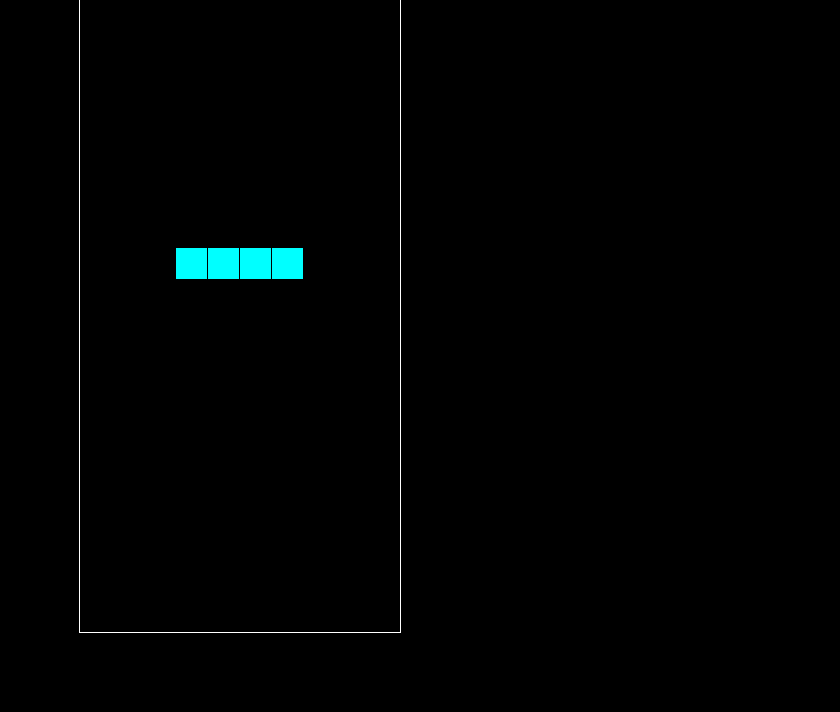
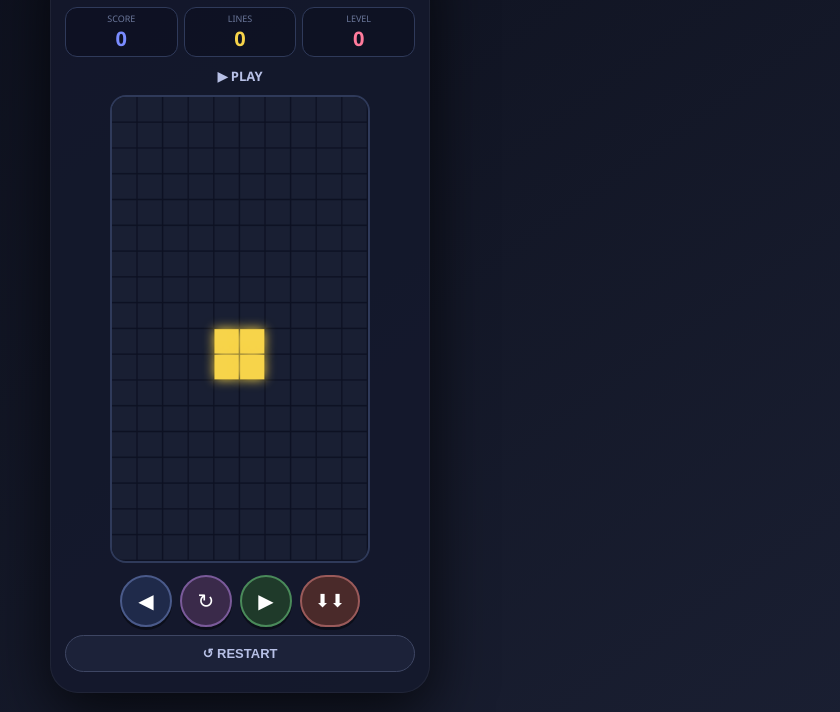
Before and after one commit to kkeizzahB/RAW, a website: page Cmds/games/tetris.html in a window 1280 px wide. Shown: the part 88-800 px from the top of the page, without its empty margins (400-1240 px from the left). Drawn offline with Linux system fonts and the light colour scheme.

Commit message:
Update tetris.html

```diff
--- a/Cmds/games/tetris.html
+++ b/Cmds/games/tetris.html
@@ -1,319 +1,403 @@
 <!DOCTYPE html>
-<html>
+<html lang="en">
 <head>
-  <title>Basic Tetris HTML Game</title>
   <meta charset="UTF-8">
+  <meta name="viewport" content="width=device-width,initial-scale=1.0,maximum-scale=1.0,user-scalable=no">
+  <title>TETRIS</title>
   <style>
-  html, body {
-    height: 100%;
+    * {
+      box-sizing: border-box;
+      -webkit-tap-highlight-color: transparent;
+      user-select: none;
+    }
+    body {
       margin: 0;
+      min-height: 100vh;
+      background: linear-gradient(145deg, #0b0e1a, #1a1f32);
+      display: flex;
+      justify-content: center;
+      align-items: center;
+      font-family: 'Segoe UI', sans-serif;
+      padding: 10px;
     }
-
-  body {
-    background: black;
+    .game {
+      max-width: 380px;
+      width: 100%;
+      background: rgba(20, 25, 45, 0.85);
+      border-radius: 28px;
+      padding: 16px 14px 20px;
+      box-shadow: 0 20px 60px rgba(0, 0, 0, 0.7);
+      border: 1px solid rgba(255, 255, 255, 0.05);
+    }
+    h1 {
+      text-align: center;
+      margin: 0 0 2px;
+      font-size: 24px;
+      font-weight: 800;
+      background: linear-gradient(135deg, #b7baff, #7a8cff);
+      -webkit-background-clip: text;
+      background-clip: text;
+      color: transparent;
+    }
+    .sub {
+      text-align: center;
+      color: #8892b5;
+      font-size: 10px;
+      letter-spacing: 2px;
+      margin-bottom: 10px;
+    }
+    .score-row {
+      display: grid;
+      grid-template-columns: 1fr 1fr 1fr;
+      gap: 6px;
+      margin-bottom: 10px;
+    }
+    .score-box {
+      background: rgba(10, 14, 30, 0.6);
+      border: 1px solid #2f3a5a;
+      border-radius: 12px;
+      padding: 4px 0;
+      text-align: center;
+    }
+    .score-box small {
+      display: block;
+      font-size: 9px;
+      color: #6a7699;
+      text-transform: uppercase;
+    }
+    .score-box strong {
+      font-size: 20px;
+      color: #f0f4ff;
+    }
+    .score-box:nth-child(1) strong { color: #7a8cff; }
+    .score-box:nth-child(2) strong { color: #f7d44a; }
+    .score-box:nth-child(3) strong { color: #ff7b9c; }
+    #status {
+      text-align: center;
+      height: 22px;
+      font-weight: 600;
+      font-size: 13px;
+      color: #b7c0e6;
+      margin-bottom: 6px;
+    }
+    canvas {
+      display: block;
+      width: 100%;
+      max-width: 260px;
+      aspect-ratio: 10/18;
+      margin: 0 auto;
+      background: #0d1122;
+      border-radius: 16px;
+      border: 2px solid #2f3a5a;
+      touch-action: none;
+    }
+    .controls {
+      display: flex;
+      gap: 8px;
+      justify-content: center;
+      margin: 12px auto 8px;
+      max-width: 300px;
+    }
+    .ctrl-btn {
+      background: #1f2640;
+      border: 2px solid #3e4663;
+      border-radius: 40px;
+      width: 52px;
+      height: 52px;
+      font-size: 20px;
+      color: white;
       display: flex;
       align-items: center;
       justify-content: center;
+      cursor: pointer;
+      box-shadow: 0 3px 0 #0b0e1a;
+      transition: 0.05s linear;
+      touch-action: manipulation;
     }
-
-  canvas {
-    border: 1px solid white;
+    .ctrl-btn:active {
+      transform: scale(0.85);
+      box-shadow: 0 1px 0 #0b0e1a;
+    }
+    .ctrl-btn.left { background: #1f2a4a; border-color: #4a5a8a; }
+    .ctrl-btn.right { background: #1f3a2a; border-color: #4a8a5a; }
+    .ctrl-btn.rotate { background: #3a2a4a; border-color: #7a5a9a; }
+    .ctrl-btn.drop { background: #4a2a2a; border-color: #9a5a5a; width: 60px; font-size: 18px; }
+    .menu-row {
+      display: flex;
+      gap: 8px;
+      margin-top: 8px;
+    }
+    .menu-btn {
+      flex: 1;
+      background: rgba(30, 37, 60, 0.8);
+      border: 1px solid #3e4663;
+      border-radius: 20px;
+      padding: 10px;
+      font-weight: 600;
+      color: #b7c0e6;
+      font-size: 13px;
+      cursor: pointer;
+      text-align: center;
+      transition: 0.2s;
+    }
+    .menu-btn:hover { background: #2a345a; border-color: #7a8cff; color: white; }
+    @media (max-width: 380px) {
+      .ctrl-btn { width: 44px; height: 44px; font-size: 16px; }
+      .ctrl-btn.drop { width: 52px; font-size: 15px; }
     }
   </style>
 </head>
 <body>
-<canvas width="320" height="640" id="game"></canvas>
+<div class="game">
+  <h1>⬛ TETRIS</h1>
+  <div class="sub">rotate · drop · clear</div>
+  <div class="score-row">
+    <div class="score-box"><small>score</small><strong id="scoreDisplay">0</strong></div>
+    <div class="score-box"><small>lines</small><strong id="linesDisplay">0</strong></div>
+    <div class="score-box"><small>level</small><strong id="levelDisplay">0</strong></div>
+  </div>
+  <div id="status">▶ PLAY</div>
+  <canvas id="c" width="200" height="360"></canvas>
+  <div class="controls">
+    <button class="ctrl-btn left" id="leftBtn">◀</button>
+    <button class="ctrl-btn rotate" id="rotateBtn">↻</button>
+    <button class="ctrl-btn right" id="rightBtn">▶</button>
+    <button class="ctrl-btn drop" id="dropBtn">⬇⬇</button>
+  </div>
+  <div class="menu-row">
+    <button class="menu-btn" id="restartBtn">↺ RESTART</button>
+  </div>
+</div>
 <script>
-// https://tetris.fandom.com/wiki/Tetris_Guideline
+const canvas = document.getElementById('c');
+const ctx = canvas.getContext('2d');
+const statusEl = document.getElementById('status');
+const scoreEl = document.getElementById('scoreDisplay');
+const linesEl = document.getElementById('linesDisplay');
+const levelEl = document.getElementById('levelDisplay');
 
-// get a random integer between the range of [min,max]
-// @see https://stackoverflow.com/a/1527820/2124254
-function getRandomInt(min, max) {
-  min = Math.ceil(min);
-  max = Math.floor(max);
+const COLS = 10, ROWS = 18, BS = 20;
+let board = Array.from({length: ROWS}, () => Array(COLS).fill(0));
+let score = 0, lines = 0, level = 0, gameOver = false;
+let dropInterval = 500, lastDrop = 0;
+let piece, px, py;
+let animId = null;
 
-  return Math.floor(Math.random() * (max - min + 1)) + min;
+const PIECES = [
+  { shape: [[1,1,1,1]], color: '#4ad9d9' },
+  { shape: [[1,1],[1,1]], color: '#f7d44a' },
+  { shape: [[0,1,0],[1,1,1]], color: '#b47aff' },
+  { shape: [[0,1,1],[1,1,0]], color: '#6fdf9f' },
+  { shape: [[1,1,0],[0,1,1]], color: '#ff7b9c' },
+  { shape: [[1,0,0],[1,1,1]], color: '#ff9f6e' },
+  { shape: [[0,0,1],[1,1,1]], color: '#7a8cff' }
+];
+
+function randPiece() {
+  const p = PIECES[Math.floor(Math.random() * PIECES.length)];
+  return { shape: p.shape.map(r => [...r]), color: p.color };
 }
 
-// generate a new tetromino sequence
-// @see https://tetris.fandom.com/wiki/Random_Generator
-function generateSequence() {
-  const sequence = ['I', 'J', 'L', 'O', 'S', 'T', 'Z'];
-
-  while (sequence.length) {
-    const rand = getRandomInt(0, sequence.length - 1);
-    const name = sequence.splice(rand, 1)[0];
-    tetrominoSequence.push(name);
+function spawn() {
+  const p = randPiece();
+  piece = p;
+  px = Math.floor((COLS - p.shape[0].length) / 2);
+  py = 0;
+  if (collide(px, py, p.shape)) {
+    gameOver = true;
+    statusEl.textContent = '💔 GAME OVER';
+    piece = null;
+  } else {
+    gameOver = false;
+    statusEl.textContent = '▶ PLAY';
   }
 }
 
-// get the next tetromino in the sequence
-function getNextTetromino() {
-  if (tetrominoSequence.length === 0) {
-    generateSequence();
+function collide(ox, oy, shape) {
+  for (let r = 0; r < shape.length; r++) {
+    for (let c = 0; c < shape[0].length; c++) {
+      if (shape[r][c]) {
+        const bx = ox + c, by = oy + r;
+        if (bx < 0 || bx >= COLS || by >= ROWS || by < 0) return true;
+        if (by >= 0 && board[by][bx]) return true;
+      }
+    }
+  }
+  return false;
 }
 
-  const name = tetrominoSequence.pop();
-  const matrix = tetrominos[name];
-
-  // I and O start centered, all others start in left-middle
-  const col = playfield[0].length / 2 - Math.ceil(matrix[0].length / 2);
-
-  // I starts on row 21 (-1), all others start on row 22 (-2)
-  const row = name === 'I' ? -1 : -2;
-
-  return {
-    name: name,      // name of the piece (L, O, etc.)
-    matrix: matrix,  // the current rotation matrix
-    row: row,        // current row (starts offscreen)
-    col: col         // current col
-  };
+function merge() {
+  if (!piece) return;
+  for (let r = 0; r < piece.shape.length; r++) {
+    for (let c = 0; c < piece.shape[0].length; c++) {
+      if (piece.shape[r][c]) {
+        const bx = px + c, by = py + r;
+        if (by >= 0 && by < ROWS && bx >= 0 && bx < COLS) board[by][bx] = piece.color;
       }
-
-// rotate an NxN matrix 90deg
-// @see https://codereview.stackexchange.com/a/186834
-function rotate(matrix) {
-  const N = matrix.length - 1;
-  const result = matrix.map((row, i) =>
-    row.map((val, j) => matrix[N - j][i])
-  );
-
-  return result;
-}
-
-// check to see if the new matrix/row/col is valid
-function isValidMove(matrix, cellRow, cellCol) {
-  for (let row = 0; row < matrix.length; row++) {
-    for (let col = 0; col < matrix[row].length; col++) {
-      if (matrix[row][col] && (
-          // outside the game bounds
-          cellCol + col < 0 ||
-          cellCol + col >= playfield[0].length ||
-          cellRow + row >= playfield.length ||
-          // collides with another piece
-          playfield[cellRow + row][cellCol + col])
-        ) {
-        return false;
     }
   }
 }
 
-  return true;
+function clearLines() {
+  let cleared = 0;
+  for (let r = ROWS - 1; r >= 0; ) {
+    if (board[r].every(c => c !== 0)) {
+      board.splice(r, 1);
+      board.unshift(Array(COLS).fill(0));
+      cleared++;
+    } else r--;
   }
-
-// place the tetromino on the playfield
-function placeTetromino() {
-  for (let row = 0; row < tetromino.matrix.length; row++) {
-    for (let col = 0; col < tetromino.matrix[row].length; col++) {
-      if (tetromino.matrix[row][col]) {
-
-        // game over if piece has any part offscreen
-        if (tetromino.row + row < 0) {
-          return showGameOver();
-        }
-
-        playfield[tetromino.row + row][tetromino.col + col] = tetromino.name;
-      }
+  if (cleared) {
+    lines += cleared;
+    score += [0, 40, 100, 300, 1200][Math.min(cleared, 4)] * (level + 1);
+    level = Math.floor(lines / 10);
+    dropInterval = Math.max(80, 500 - level * 30);
+    updateUI();
   }
 }
 
-  // check for line clears starting from the bottom and working our way up
-  for (let row = playfield.length - 1; row >= 0; ) {
-    if (playfield[row].every(cell => !!cell)) {
+function lock() {
+  if (!piece) return;
+  merge();
+  clearLines();
+  spawn();
+  updateUI();
+}
 
-      // drop every row above this one
-      for (let r = row; r >= 0; r--) {
-        for (let c = 0; c < playfield[r].length; c++) {
-          playfield[r][c] = playfield[r-1][c];
+function move(dx, dy) {
+  if (!piece || gameOver) return;
+  if (!collide(px + dx, py + dy, piece.shape)) {
+    px += dx; py += dy;
+  } else if (dy === 1) lock();
+}
+
+function rotate() {
+  if (!piece || gameOver) return;
+  const old = piece.shape;
+  const rotated = old[0].map((_, i) => old.map(r => r[i]).reverse());
+  if (!collide(px, py, rotated)) piece.shape = rotated;
+  else if (!collide(px - 1, py, rotated)) { px--; piece.shape = rotated; }
+  else if (!collide(px + 1, py, rotated)) { px++; piece.shape = rotated; }
+}
+
+function drop() {
+  if (!piece || gameOver) return;
+  while (!collide(px, py + 1, piece.shape)) py++;
+  lock();
+}
+
+function draw() {
+  ctx.clearRect(0, 0, 200, 360);
+  for (let r = 0; r < ROWS; r++) {
+    for (let c = 0; c < COLS; c++) {
+      const col = board[r][c];
+      ctx.fillStyle = col || '#191f33';
+      ctx.fillRect(c * BS, r * BS, BS - 1, BS - 1);
     }
   }
-    }
-    else {
-      row--;
-    }
-  }
-
-  tetromino = getNextTetromino();
-}
-
-// show the game over screen
-function showGameOver() {
-  cancelAnimationFrame(rAF);
-  gameOver = true;
-
-  context.fillStyle = 'black';
-  context.globalAlpha = 0.75;
-  context.fillRect(0, canvas.height / 2 - 30, canvas.width, 60);
-
-  context.globalAlpha = 1;
-  context.fillStyle = 'white';
-  context.font = '36px monospace';
-  context.textAlign = 'center';
-  context.textBaseline = 'middle';
-  context.fillText('GAME OVER!', canvas.width / 2, canvas.height / 2);
-}
-
-const canvas = document.getElementById('game');
-const context = canvas.getContext('2d');
-const grid = 32;
-const tetrominoSequence = [];
-
-// keep track of what is in every cell of the game using a 2d array
-// tetris playfield is 10x20, with a few rows offscreen
-const playfield = [];
-
-// populate the empty state
-for (let row = -2; row < 20; row++) {
-  playfield[row] = [];
-
-  for (let col = 0; col < 10; col++) {
-    playfield[row][col] = 0;
-  }
-}
-
-// how to draw each tetromino
-// @see https://tetris.fandom.com/wiki/SRS
-const tetrominos = {
-  'I': [
-    [0,0,0,0],
-    [1,1,1,1],
-    [0,0,0,0],
-    [0,0,0,0]
-  ],
-  'J': [
-    [1,0,0],
-    [1,1,1],
-    [0,0,0],
-  ],
-  'L': [
-    [0,0,1],
-    [1,1,1],
-    [0,0,0],
-  ],
-  'O': [
-    [1,1],
-    [1,1],
-  ],
-  'S': [
-    [0,1,1],
-    [1,1,0],
-    [0,0,0],
-  ],
-  'Z': [
-    [1,1,0],
-    [0,1,1],
-    [0,0,0],
-  ],
-  'T': [
-    [0,1,0],
-    [1,1,1],
-    [0,0,0],
-  ]
-};
-
-// color of each tetromino
-const colors = {
-  'I': 'cyan',
-  'O': 'yellow',
-  'T': 'purple',
-  'S': 'green',
-  'Z': 'red',
-  'J': 'blue',
-  'L': 'orange'
-};
-
-let count = 0;
-let tetromino = getNextTetromino();
-let rAF = null;  // keep track of the animation frame so we can cancel it
-let gameOver = false;
-
-// game loop
-function loop() {
-  rAF = requestAnimationFrame(loop);
-  context.clearRect(0,0,canvas.width,canvas.height);
-
-  // draw the playfield
-  for (let row = 0; row < 20; row++) {
-    for (let col = 0; col < 10; col++) {
-      if (playfield[row][col]) {
-        const name = playfield[row][col];
-        context.fillStyle = colors[name];
-
-        // drawing 1 px smaller than the grid creates a grid effect
-        context.fillRect(col * grid, row * grid, grid-1, grid-1);
-      }
-    }
-  }
-
-  // draw the active tetromino
-  if (tetromino) {
-
-    // tetromino falls every 35 frames
-    if (++count > 35) {
-      tetromino.row++;
-      count = 0;
-
-      // place piece if it runs into anything
-      if (!isValidMove(tetromino.matrix, tetromino.row, tetromino.col)) {
-        tetromino.row--;
-        placeTetromino();
-      }
-    }
-
-    context.fillStyle = colors[tetromino.name];
-
-    for (let row = 0; row < tetromino.matrix.length; row++) {
-      for (let col = 0; col < tetromino.matrix[row].length; col++) {
-        if (tetromino.matrix[row][col]) {
-
-          // drawing 1 px smaller than the grid creates a grid effect
-          context.fillRect((tetromino.col + col) * grid, (tetromino.row + row) * grid, grid-1, grid-1);
+  if (piece && !gameOver) {
+    for (let r = 0; r < piece.shape.length; r++) {
+      for (let c = 0; c < piece.shape[0].length; c++) {
+        if (piece.shape[r][c]) {
+          ctx.fillStyle = piece.color;
+          ctx.shadowColor = piece.color;
+          ctx.shadowBlur = 8;
+          ctx.fillRect((px + c) * BS, (py + r) * BS, BS - 1, BS - 1);
+          ctx.shadowBlur = 0;
         }
       }
     }
   }
 }
 
-// listen to keyboard events to move the active tetromino
-document.addEventListener('keydown', function(e) {
-  if (gameOver) return;
-
-  // left and right arrow keys (move)
-  if (e.which === 37 || e.which === 39) {
-    const col = e.which === 37
-      ? tetromino.col - 1
-      : tetromino.col + 1;
-
-    if (isValidMove(tetromino.matrix, tetromino.row, col)) {
-      tetromino.col = col;
-    }
+function updateUI() {
+  scoreEl.textContent = score;
+  linesEl.textContent = lines;
+  levelEl.textContent = level;
 }
 
-  // up arrow key (rotate)
-  if (e.which === 38) {
-    const matrix = rotate(tetromino.matrix);
-    if (isValidMove(matrix, tetromino.row, tetromino.col)) {
-      tetromino.matrix = matrix;
+function loop(time) {
+  if (!gameOver && piece && time - lastDrop > dropInterval) {
+    move(0, 1);
+    lastDrop = time;
   }
+  draw();
+  animId = requestAnimationFrame(loop);
 }
 
-  // down arrow key (drop)
-  if(e.which === 40) {
-    const row = tetromino.row + 1;
-
-    if (!isValidMove(tetromino.matrix, row, tetromino.col)) {
-      tetromino.row = row - 1;
-
-      placeTetromino();
-      return;
+function start() {
+  if (animId) cancelAnimationFrame(animId);
+  board = Array.from({length: ROWS}, () => Array(COLS).fill(0));
+  score = 0; lines = 0; level = 0; dropInterval = 500;
+  gameOver = false;
+  statusEl.textContent = '▶ PLAY';
+  updateUI();
+  spawn();
+  lastDrop = performance.now();
+  animId = requestAnimationFrame(loop);
 }
 
-    tetromino.row = row;
-  }
+// --- EVENT BINDINGS ---
+// Left button
+document.getElementById('leftBtn').addEventListener('click', function(e) {
+  e.preventDefault();
+  move(-1, 0);
+});
+document.getElementById('leftBtn').addEventListener('touchstart', function(e) {
+  e.preventDefault();
+  move(-1, 0);
 });
 
-// start the game
-rAF = requestAnimationFrame(loop);
+// Right button
+document.getElementById('rightBtn').addEventListener('click', function(e) {
+  e.preventDefault();
+  move(1, 0);
+});
+document.getElementById('rightBtn').addEventListener('touchstart', function(e) {
+  e.preventDefault();
+  move(1, 0);
+});
+
+// Rotate button
+document.getElementById('rotateBtn').addEventListener('click', function(e) {
+  e.preventDefault();
+  rotate();
+});
+document.getElementById('rotateBtn').addEventListener('touchstart', function(e) {
+  e.preventDefault();
+  rotate();
+});
+
+// Drop button
+document.getElementById('dropBtn').addEventListener('click', function(e) {
+  e.preventDefault();
+  drop();
+});
+document.getElementById('dropBtn').addEventListener('touchstart', function(e) {
+  e.preventDefault();
+  drop();
+});
+
+// Restart button
+document.getElementById('restartBtn').addEventListener('click', start);
+document.getElementById('restartBtn').addEventListener('touchstart', function(e) {
+  e.preventDefault();
+  start();
+});
+
+// Keyboard controls
+document.addEventListener('keydown', function(e) {
+  if (e.repeat) return;
+  if (e.key === 'ArrowLeft') { e.preventDefault(); move(-1, 0); }
+  else if (e.key === 'ArrowRight') { e.preventDefault(); move(1, 0); }
+  else if (e.key === 'ArrowUp') { e.preventDefault(); rotate(); }
+  else if (e.key === 'ArrowDown') { e.preventDefault(); move(0, 1); }
+  else if (e.key === ' ') { e.preventDefault(); drop(); }
+  else if (e.key === 'r' || e.key === 'R') { start(); }
+});
+
+// Start game
+start();
 </script>
 </body>
 </html>
```
Lines whose indentation alone changed are shown as unchanged.
